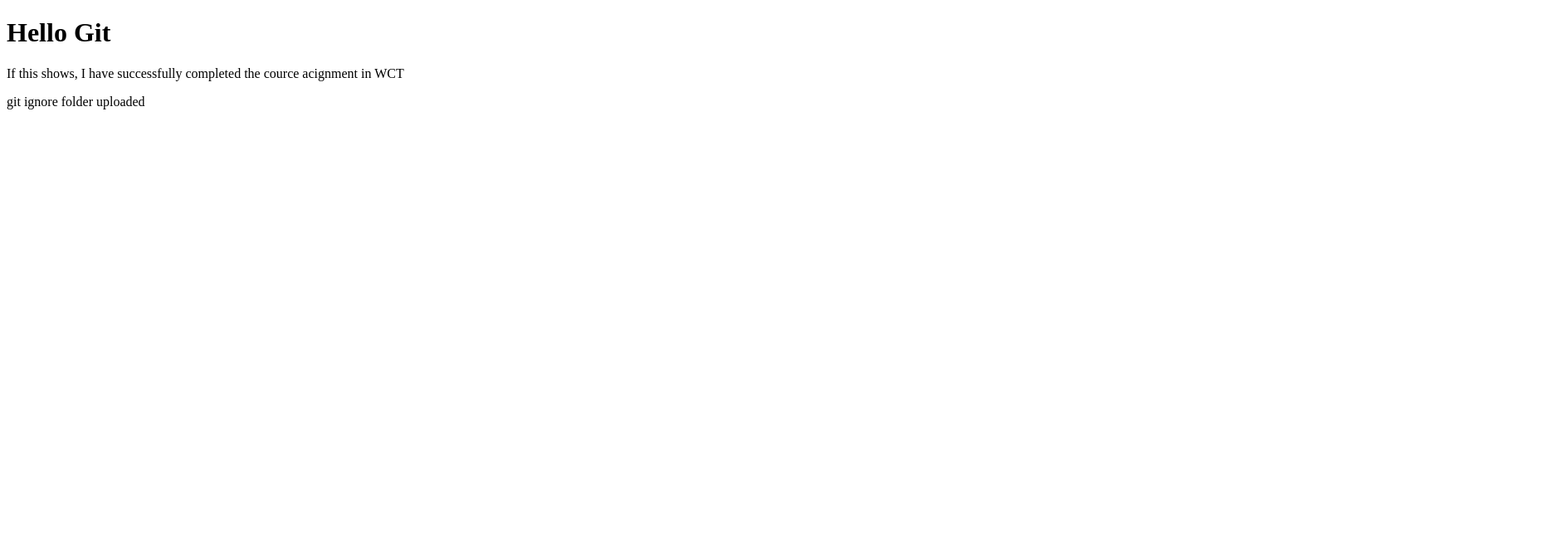
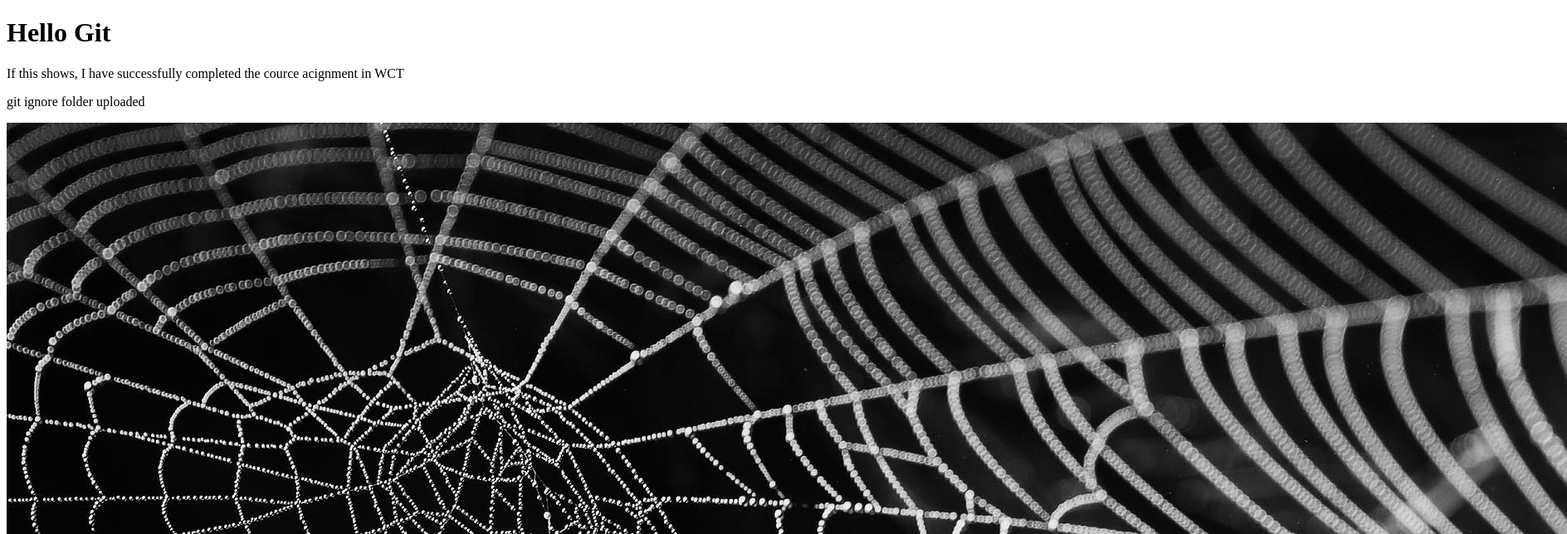
Before and after one commit to johannranudd/wtc-ca-johann, a plain HTML site: page index.html in a window 1280 px wide. Shown: the top 644 px of the page at 83% size, 1888 px wide, since content can reach past the window. Drawn offline with Linux system fonts and the light colour scheme.

Commit message:
Update index.html

```diff
--- a/index.html
+++ b/index.html
@@ -9,5 +9,6 @@
     <h1>Hello Git</h1>
     <p>If this shows, I have successfully completed the cource acignment in WCT</p>
     <p>git ignore folder uploaded</p>
+    <img src="images/webdev.jpg" alt="">
 </body>
 </html>
```
